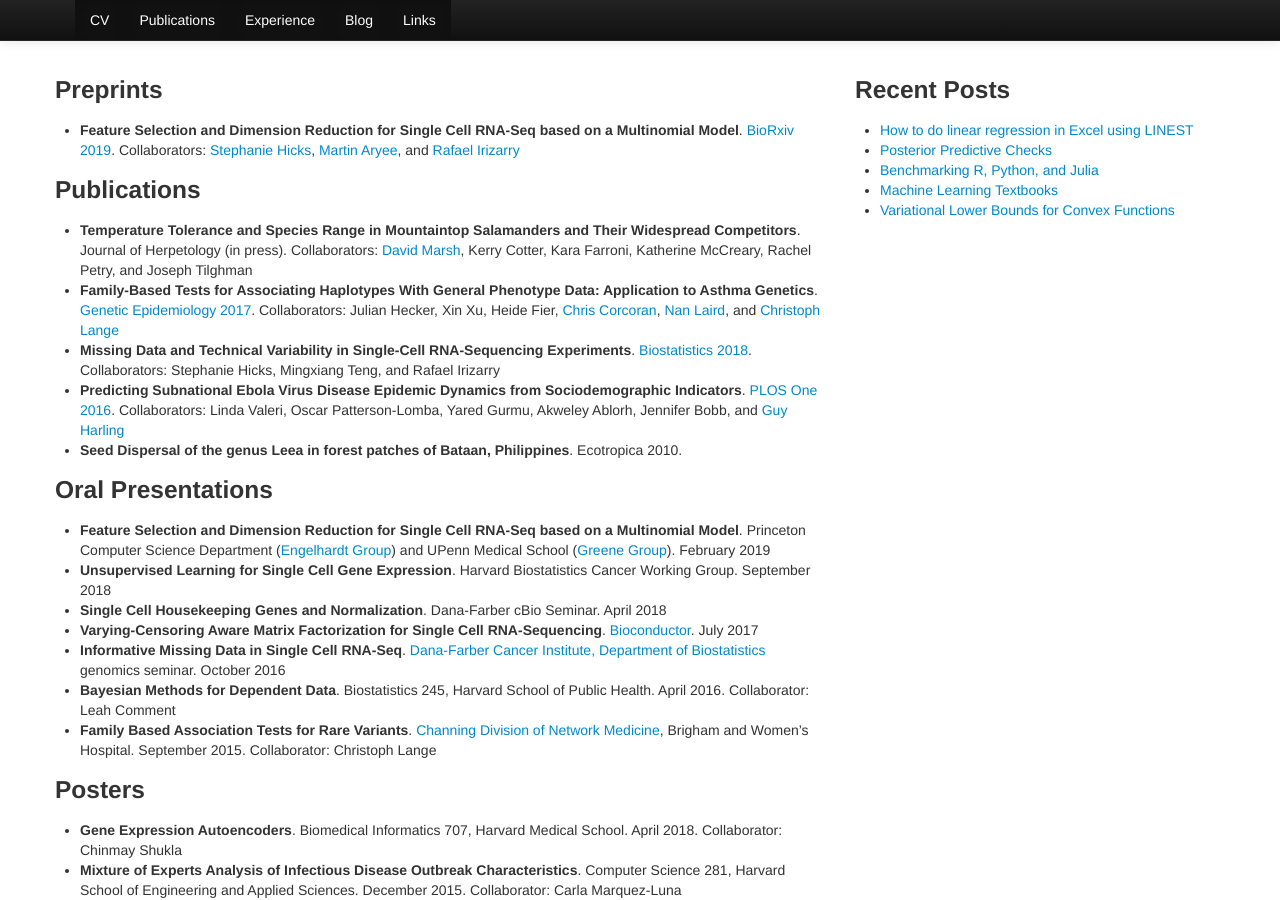
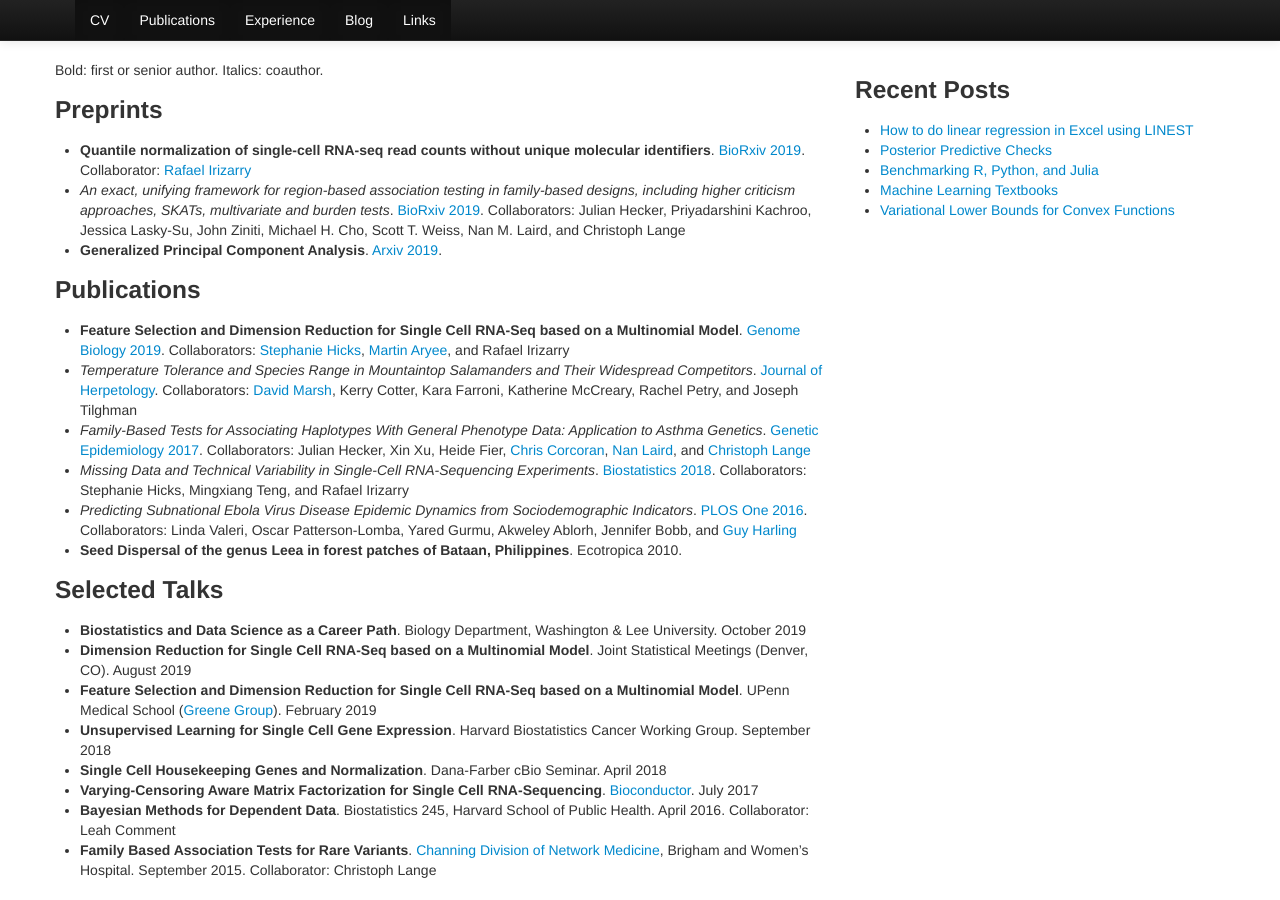
Before and after one commit to willtownes/willtownes.github.io, a Jekyll site: the page built from publications/index.md, in a window 1280 px wide and 900 px high. Built offline with Jekyll 4.4.1, drawn with Linux system fonts in a browser that asks for light colours; nearby versions of some CDN libraries.

Commit message:
updated CV and publications page with new content.

```diff
--- a/publications/index.md
+++ b/publications/index.md
@@ -5,25 +5,31 @@ layout: default
 
 <!--[CV as pdf ![CV as pdf]({{ BASE_PATH }}/static/pdf-icon.png)]({{ BASE_PATH }}/static/Townes_curriculum_vitae.pdf)-->
 
+Bold: first or senior author. Italics: coauthor.
+
 ### Preprints
 
-* **Feature Selection and Dimension Reduction for Single Cell RNA-Seq based on a Multinomial Model**. [BioRxiv 2019](https://www.biorxiv.org/content/10.1101/574574v1). Collaborators: [Stephanie Hicks](http://www.stephaniehicks.com/), [Martin Aryee](http://aryee.mgh.harvard.edu/), and [Rafael Irizarry](http://rafalab.dfci.harvard.edu/)
+* **Quantile normalization of single-cell RNA-seq read counts without unique molecular identifiers**. [BioRxiv 2019](https://www.biorxiv.org/content/10.1101/817031v1). Collaborator: [Rafael Irizarry](http://rafalab.dfci.harvard.edu/)
+* *An exact, unifying framework for region-based association testing in family-based designs, including higher criticism approaches, SKATs, multivariate and burden tests*. [BioRxiv 2019](https://www.biorxiv.org/content/10.1101/815290v1). Collaborators: Julian Hecker, Priyadarshini Kachroo, Jessica Lasky-Su, John Ziniti, Michael H. Cho, Scott T. Weiss, Nan M. Laird, and Christoph Lange
+* **Generalized Principal Component Analysis**. [Arxiv 2019](https://arxiv.org/abs/1907.02647).
 
 ### Publications
 
-* **Temperature Tolerance and Species Range in Mountaintop Salamanders and Their Widespread Competitors**. Journal of Herpetology (in press). Collaborators: [David Marsh](https://home.wlu.edu/~marshd/), Kerry Cotter, Kara Farroni, Katherine McCreary, Rachel Petry, and Joseph Tilghman
-* **Family-Based Tests for Associating Haplotypes With General Phenotype Data: Application to Asthma Genetics**. [Genetic Epidemiology 2017](https://onlinelibrary.wiley.com/doi/10.1002/gepi.22094/full). Collaborators: Julian Hecker, Xin Xu, Heide Fier, [Chris Corcoran](http://www.math.usu.edu/people/chriscorcoran_facultypage), [Nan Laird](https://www.hsph.harvard.edu/nan-laird/), and [Christoph Lange](https://www.hsph.harvard.edu/christoph-lange/)
-* **Missing Data and Technical Variability in Single-Cell RNA-Sequencing Experiments**. [Biostatistics 2018](https://academic.oup.com/biostatistics/article/doi/10.1093/biostatistics/kxx053/4599254). Collaborators: Stephanie Hicks, Mingxiang Teng, and Rafael Irizarry
-* **Predicting Subnational Ebola Virus Disease Epidemic Dynamics from Sociodemographic Indicators**. [PLOS One 2016](http://dx.doi.org/10.1371/journal.pone.0163544). Collaborators: Linda Valeri, Oscar Patterson-Lomba, Yared Gurmu, Akweley Ablorh, Jennifer Bobb, and [Guy Harling](http://guyharling.com/)
+* **Feature Selection and Dimension Reduction for Single Cell RNA-Seq based on a Multinomial Model**. [Genome Biology 2019](https://www.biorxiv.org/content/10.1101/574574v1). Collaborators: [Stephanie Hicks](http://www.stephaniehicks.com/), [Martin Aryee](http://aryee.mgh.harvard.edu/), and Rafael Irizarry
+* *Temperature Tolerance and Species Range in Mountaintop Salamanders and Their Widespread Competitors*. [Journal of Herpetology](https://www.journalofherpetology.org/doi/abs/10.1670/18-110). Collaborators: [David Marsh](https://home.wlu.edu/~marshd/), Kerry Cotter, Kara Farroni, Katherine McCreary, Rachel Petry, and Joseph Tilghman
+* *Family-Based Tests for Associating Haplotypes With General Phenotype Data: Application to Asthma Genetics*. [Genetic Epidemiology 2017](https://onlinelibrary.wiley.com/doi/10.1002/gepi.22094/full). Collaborators: Julian Hecker, Xin Xu, Heide Fier, [Chris Corcoran](http://www.math.usu.edu/people/chriscorcoran_facultypage), [Nan Laird](https://www.hsph.harvard.edu/nan-laird/), and [Christoph Lange](https://www.hsph.harvard.edu/christoph-lange/)
+* *Missing Data and Technical Variability in Single-Cell RNA-Sequencing Experiments*. [Biostatistics 2018](https://academic.oup.com/biostatistics/article/doi/10.1093/biostatistics/kxx053/4599254). Collaborators: Stephanie Hicks, Mingxiang Teng, and Rafael Irizarry
+* *Predicting Subnational Ebola Virus Disease Epidemic Dynamics from Sociodemographic Indicators*. [PLOS One 2016](http://dx.doi.org/10.1371/journal.pone.0163544). Collaborators: Linda Valeri, Oscar Patterson-Lomba, Yared Gurmu, Akweley Ablorh, Jennifer Bobb, and [Guy Harling](http://guyharling.com/)
 * **Seed Dispersal of the genus Leea in forest patches of Bataan, Philippines**. Ecotropica 2010.
 
-### Oral Presentations
+### Selected Talks
 
-* **Feature Selection and Dimension Reduction for Single Cell RNA-Seq based on a Multinomial Model**. Princeton Computer Science Department ([Engelhardt Group](https://www.cs.princeton.edu/~bee/)) and UPenn Medical School ([Greene Group](https://www.greenelab.com/)). February 2019
+* **Biostatistics and Data Science as a Career Path**. Biology Department, Washington & Lee University. October 2019
+* **Dimension Reduction for Single Cell RNA-Seq based on a Multinomial Model**. Joint Statistical Meetings (Denver, CO). August 2019
+* **Feature Selection and Dimension Reduction for Single Cell RNA-Seq based on a Multinomial Model**. UPenn Medical School ([Greene Group](https://www.greenelab.com/)). February 2019
 * **Unsupervised Learning for Single Cell Gene Expression**. Harvard Biostatistics Cancer Working Group. September 2018
 * **Single Cell Housekeeping Genes and Normalization**. Dana-Farber cBio Seminar. April 2018
 * **Varying-Censoring Aware Matrix Factorization for Single Cell RNA-Sequencing**. [Bioconductor](https://www.bioconductor.org/help/course-materials/2017/BioC2017/). July 2017
-* **Informative Missing Data in Single Cell RNA-Seq**. [Dana-Farber Cancer Institute, Department of Biostatistics](http://www.dana-farber.org/Research/Departments-and-Centers/Department-of-Biostatistics-and-Computational-Biology.aspx) genomics seminar. October 2016
 * **Bayesian Methods for Dependent Data**. Biostatistics 245, Harvard School of Public Health. April 2016. Collaborator: Leah Comment
 * **Family Based Association Tests for Rare Variants**. [Channing Division of Network Medicine](http://brighamandwomens.org/research/depts/medicine/channing/default.aspx), Brigham and Women's Hospital. September 2015. Collaborator: Christoph Lange
 
```
Also changed, not shown: 2 other files.
